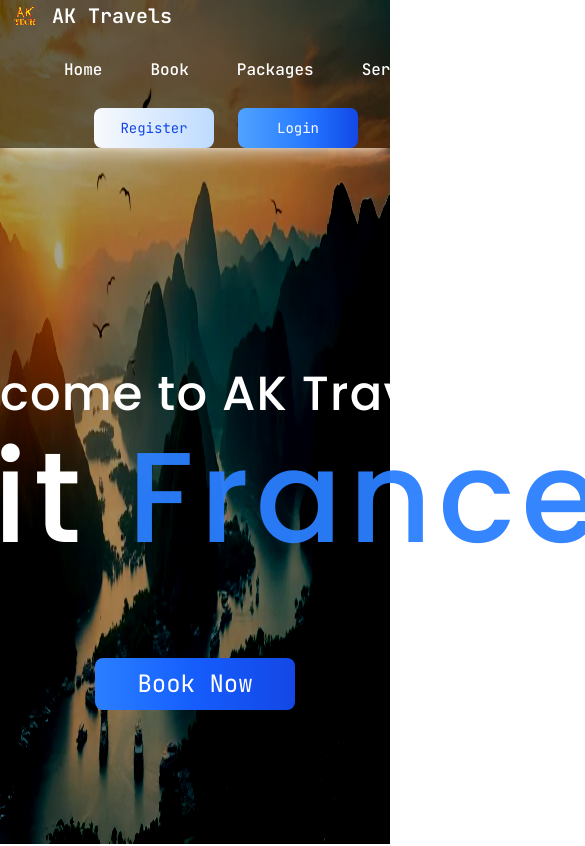
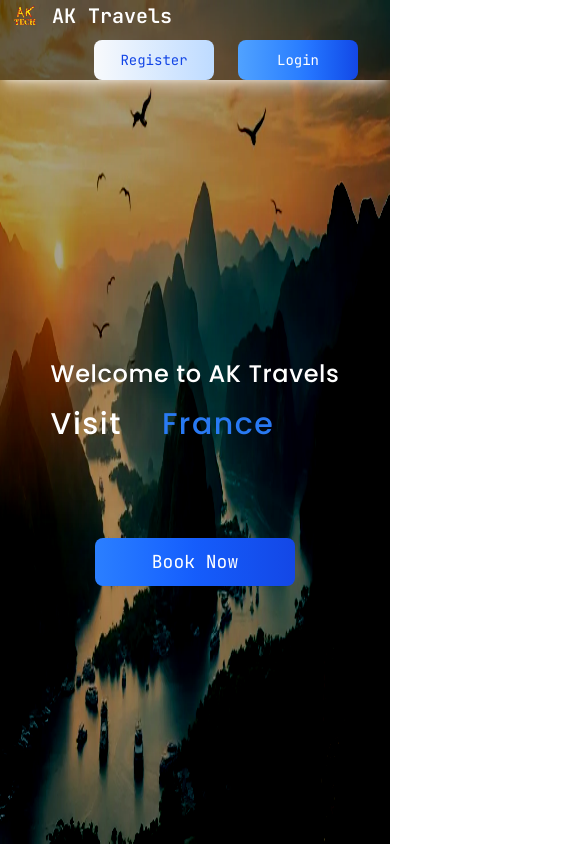
Before and after one commit to aktech27/jain-online-fe-project, a React (Vite) app: page / in a window 390 px wide. Shown: the top 846 px of the page, 585 px wide, since content can reach past the window. Built offline with nearby package versions, Linux system fonts and the light colour scheme.

Commit message:
[WIP] Responsiveness for Hero and Nav

```diff
--- a/src/components/Hero/HeroSection.tsx
+++ b/src/components/Hero/HeroSection.tsx
@@ -23,14 +23,14 @@ const HeroSection = () => {
     <section className="h-[calc(100vh-60px)] text-white flex items-center justify-center">
       <img className="absolute top-0 h-full w-screen -z-1 contrast-150 brightness-60" src={BgImage} alt="travel-background" />
       <div className="text-center flex flex-col justify-center gap-4 h-[90%]">
-        <h3 className="text-5xl tracking-wide">Welcome to AK Travels</h3>
-        <h1 className="text-9xl font-bold tracking-wider flex gap-10">
+        <h3 className="text-2xl md:text-3xl lg:text-5xl tracking-wide">Welcome to AK Travels</h3>
+        <h1 className="text-3xl md:text-6xl lg:text-9xl font-bold tracking-wider flex gap-10">
           <div>Visit</div>
           <div className={`text-in overflow-hidden text-blue-500`}>{currentCountry}</div>
         </h1>
         <button
           type="button"
-          className="w-50 mt-20 mx-auto text-2xl text-white transition-all duration-300 bg-gradient-to-r from-blue-500 via-blue-600 to-blue-700 hover:bg-gradient-to-br focus:ring-3 focus:outline-none focus:ring-blue-300 font-medium rounded-lg px-5 py-2.5 text-center cursor-pointer hover:scale-110"
+          className="w-50 mt-20 mx-auto text-lg md:text-xl lg:text-2xl text-white transition-all duration-300 bg-gradient-to-r from-blue-500 via-blue-600 to-blue-700 hover:bg-gradient-to-br focus:ring-3 focus:outline-none focus:ring-blue-300 font-medium rounded-lg px-5 py-2.5 text-center cursor-pointer hover:scale-110"
         >
           Book Now
         </button>
--- a/src/components/Navigation/Navbar.tsx
+++ b/src/components/Navigation/Navbar.tsx
@@ -55,7 +55,7 @@ const Navbar: React.FC = () => {
           <img src={Logo} className="h-8" alt="AK Logo" />
           <span className="self-center text-xl font-semibold whitespace-nowrap">AK Travels</span>
         </a>
-        <div className="block w-auto pl-8" id="navbar-dropdown">
+        <div className="hidden lg:block w-auto pl-8" id="navbar-dropdown">
           <ul className="flex items-center font-medium p-0 border-gray-100 rounded-lg space-x-6 rtl:space-x-reverse flex-row mt-0 border-0">
             {navItems.map((navItem) => (
               <li key={navItem.id} className={`relative flex items-center h-[60px] m-0 ${navItem.hasDropdown ? 'group' : ''}`}>
```
